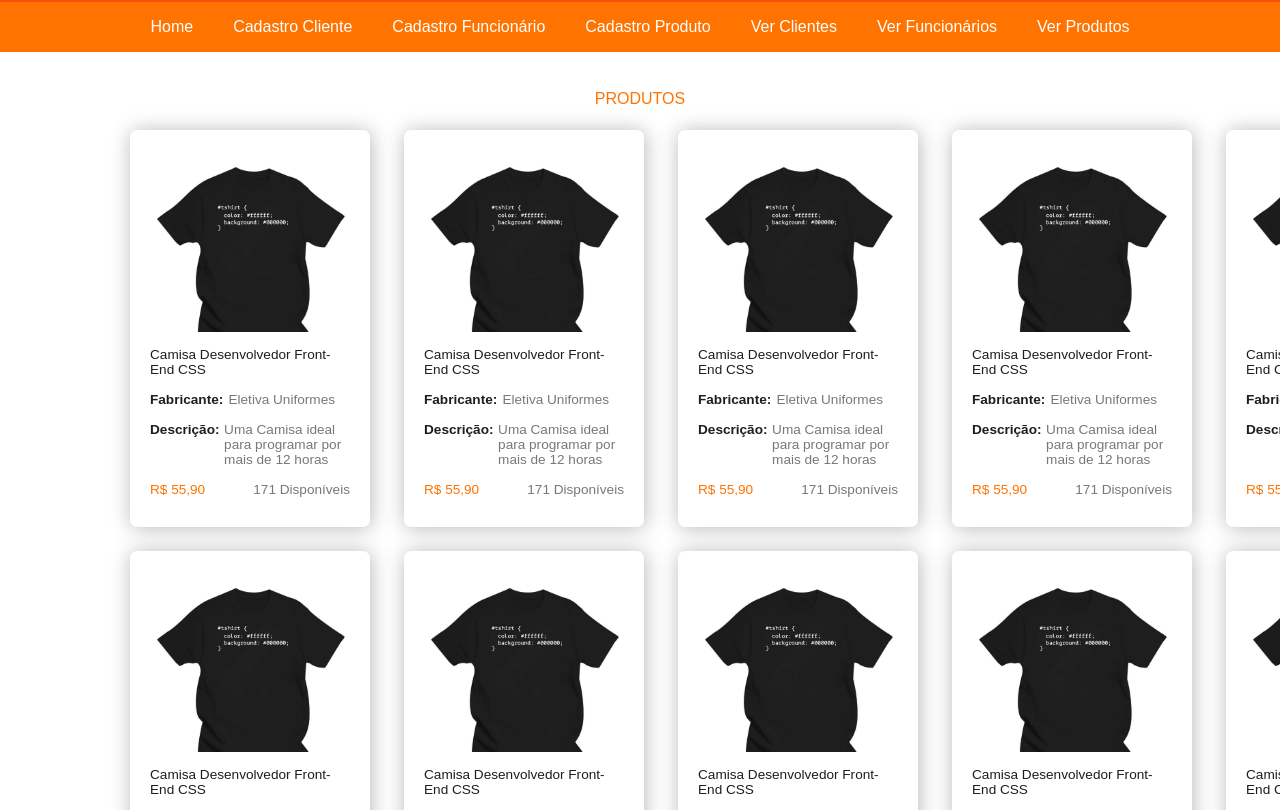
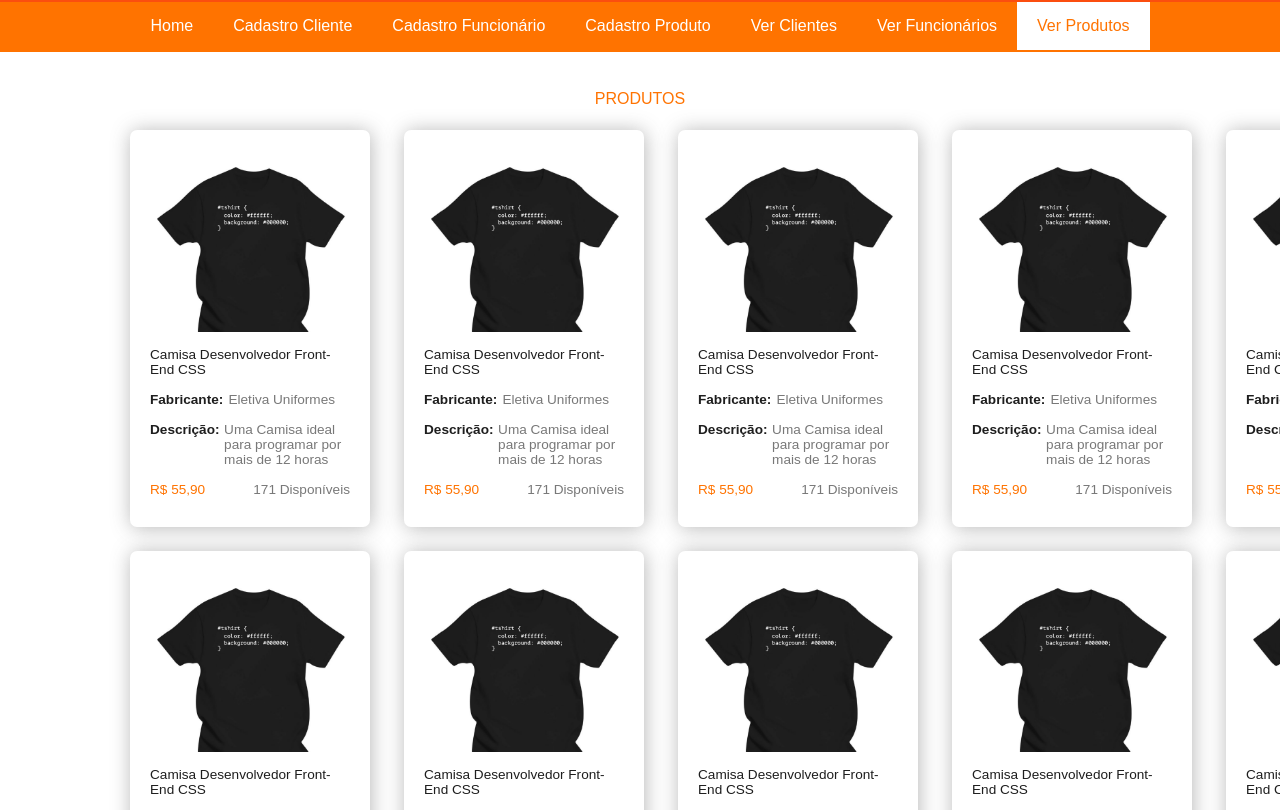
Before and after one commit to matheus-hsilva/xhopii, a plain HTML site: page view/ver_produtos.html in a window 1280 px wide. Shown: the part 58-868 px from the top of the page. Drawn offline with Linux system fonts and the light colour scheme.

Commit message:
Mudanças no cabeçalho

```diff
--- a/assets/home.css
+++ b/assets/home.css
@@ -43,7 +43,7 @@
 }
 
 .itens-descricao:hover{
-    border: 2px solid #ff7300;
+    border: 2px solid #fb4e0f;
     box-shadow: none;
 }
 
--- a/assets/style.css
+++ b/assets/style.css
@@ -57,17 +57,45 @@
     justify-content: center;
     align-items: center;
     width: 100%;
+    height: 100%;
     list-style: none;
+    border-bottom: 2px solid transparent;
+}
+
+.menu-itens li{
+    display: flex;
+    justify-content: center;
+    align-items: center;
+    height: 100%;
+    padding: 0px 20px;
+    transition-duration: 0.4s
+}
+
+.menu-itens li:hover{
+    background-color: #ffffff;
+    border-color: #ff7300;
+}
+
+.menu-itens li:hover a{
+    color: #ff7300;
+}
+
+#onde{
+    background-color: #ffffff;
+    border-color: #ff7300;
+}
+
+#onde a{
+    color: #ff7300;
 }
 
 .menu-itens a{
     text-decoration: none;
-    color: #ffffff ;
+    color: #ffffff;
 }
 
-.menu-itens li{
-    margin: 20px;
-}
+
+
 
 /* Rodapé Geral */
 .rodape{
--- a/view/ver_produtos.html
+++ b/view/ver_produtos.html
@@ -27,7 +27,7 @@
                 <li><a href="../view/cadastrar_produto.html">Cadastro Produto</a></li>
                 <li><a href="#">Ver Clientes</a></li>
                 <li><a href="#">Ver Funcionários</a></li>
-                <li><a href="../view/ver_produtos.html">Ver Produtos</a></li>
+                <li id="onde"><a href="../view/ver_produtos.html">Ver Produtos</a></li>
             </ul>
         </nav>
     </header>
```
Also changed, not shown: view/cadastrar_cliente.html (+1 -1 lines), view/cadastrar_funcionario.html (+1 -1 lines), view/cadastrar_produto.html (+1 -1 lines), view/home.html (+1 -1 lines), view/item_camiseta.html (+1 -1 lines).
